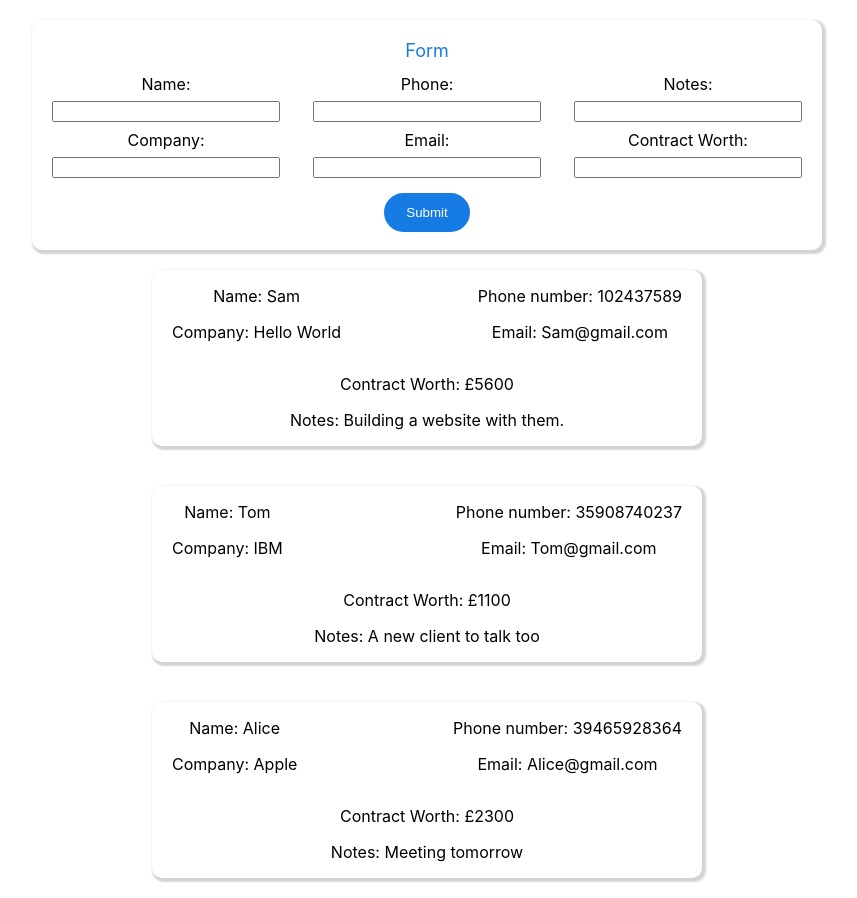
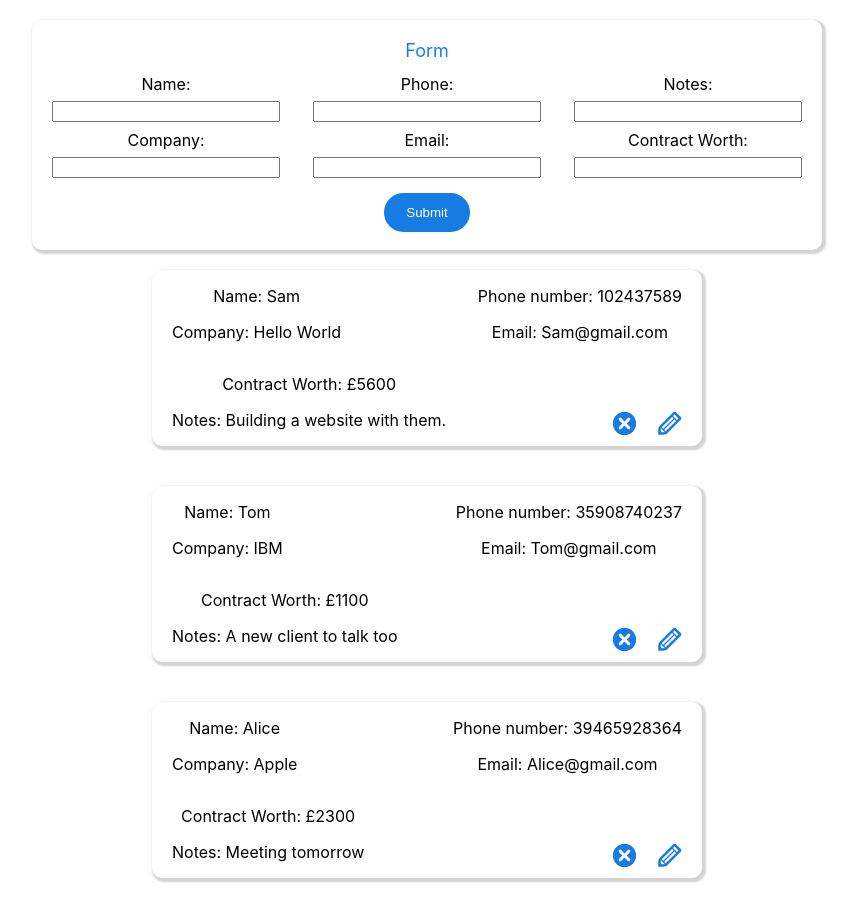
Before and after one commit to eds-101/web3CRM, a React (Create React App) app in the folder web3crm-frontend/: page / in a window 1280 px wide. Shown: the whole page, without its empty margins (213-1070 px from the left). Built offline with nearby package versions, Linux system fonts and the light colour scheme.

Commit message:
icons have been added

```diff
--- a/web3crm-frontend/package.json
+++ b/web3crm-frontend/package.json
@@ -8,6 +8,7 @@
     "@testing-library/user-event": "^13.5.0",
     "react": "^17.0.2",
     "react-dom": "^17.0.2",
+    "react-icons": "^4.3.1",
     "react-scripts": "5.0.0",
     "web-vitals": "^2.1.3"
   },
--- a/web3crm-frontend/src/App.js
+++ b/web3crm-frontend/src/App.js
@@ -1,7 +1,6 @@
+
 import './App.css';
-
 import { useState } from 'react'
-
 import ContactList from './components/ContactList/ContactList'
 import AddContact from './components/AddContact/AddContact';
 import DummyData from './components/DummyData/CRMData';
@@ -11,7 +10,7 @@ function App() {
   const [Data, setData] = useState(DummyData)
 
   function updateContacts(contact) {
-    setData(prev => [...prev, contact])
+    setData(data => [...data, contact])
   }
 
   return (
--- a/web3crm-frontend/src/components/AddContact/AddContact.js
+++ b/web3crm-frontend/src/components/AddContact/AddContact.js
@@ -1,7 +1,5 @@
 import './AddContact.css'
-
 import React from 'react'
-
 import {useState} from 'react'
 
 function AddContact(props) {
@@ -21,9 +19,12 @@ function AddContact(props) {
     function getContractWorth(event) {setContractWorth(event.target.value)}
 
 
+    function handleSubmit(e) {
 
-    function handleSubmit(e) {
         e.preventDefault()
+
+        console.log(e)
+
         const newContact = { 'name': e.target[0].value, 'company': e.target[1].value, 'phone': e.target[2].value,
           'email': e.target[3].value, 'notes': e.target[4].value,'contractWorth': e.target[5].value }
         props.onFetchData(newContact)
--- a/web3crm-frontend/src/components/ContactItem/ContactItem.css
+++ b/web3crm-frontend/src/components/ContactItem/ContactItem.css
@@ -9,7 +9,33 @@
     display: flex;
     flex-direction: row;
     justify-content: space-between;
+}
 
+.NavItem{
+    display: flex;
+    justify-content: flex-end;
+    align-items: flex-end;
+    width: 200px;
+    margin-right: 10px;
+}
+
+.iconDelete{
+    color: rgb(22, 124, 227);
+    margin: 5px 5px;
+}
+
+.iconEdit{
+    padding: 2.5px;
+    color: rgb(22, 124, 227);
+    margin: 5px 5px;
+}
+
+.iconDelete:hover{
+    color: red;
+}
+
+.iconEdit:hover{
+    color: RGB(64,136,0);
 }
 
 .ImportContact{
--- a/web3crm-frontend/src/components/ContactItem/ContactItem.js
+++ b/web3crm-frontend/src/components/ContactItem/ContactItem.js
@@ -1,7 +1,12 @@
 import './ContactItem.css'
+import React from 'react';
+import {TiDelete, TiPencil} from 'react-icons/ti'
+
+//https://react-icons.github.io/react-icons/icons?name=ti
+
+// import {TiPencil} from 'react-icons/ti'
 
     function ContactItem(props){
-
         return(
             <div className='Contact'>
             <div className="ContactItem">
@@ -14,12 +19,22 @@ function ContactItem(props){
                     <p>Email: {props.email}</p>
                 </div>
             </div>
+
+            <div className="ContactItem">
                 <div className='ImportContact'>
                     <p>Contract Worth: £{props.contract}</p>
                     <p>Notes: {props.notes}</p>
                 </div>
+                <div className='NavItem'>
+                    <TiDelete className='iconDelete' size={35}/>
+                    <TiPencil className='iconEdit' size={30}/>
+                </div>
+            </div>
+
             </div>
         )
     }
 
+
+
 export default ContactItem
--- a/web3crm-frontend/src/components/ContactList/ContactList.js
+++ b/web3crm-frontend/src/components/ContactList/ContactList.js
@@ -1,12 +1,13 @@
 import ContactItem from '../ContactItem/ContactItem'
+
 import './ContactList.css'
 
 function ContactList(props){
 
     return(
         <div className='Contactlist'>
-            {props.data.map((item) => {
-               return <ContactItem name={item['name']} company={item['company']} phone={item['phone']} email={item['email']} notes={item['notes']} contract={item['contractWorth']} />
+            {props.data.map((item, index) => {
+               return <ContactItem key={index} name={item['name']} company={item['company']} phone={item['phone']} email={item['email']} notes={item['notes']} contract={item['contractWorth']} />
             })}
         </div>
     )
```
Also changed, not shown: 1 other file (tests, documents, lock files or other folders). Lines whose indentation alone changed are shown as unchanged.
